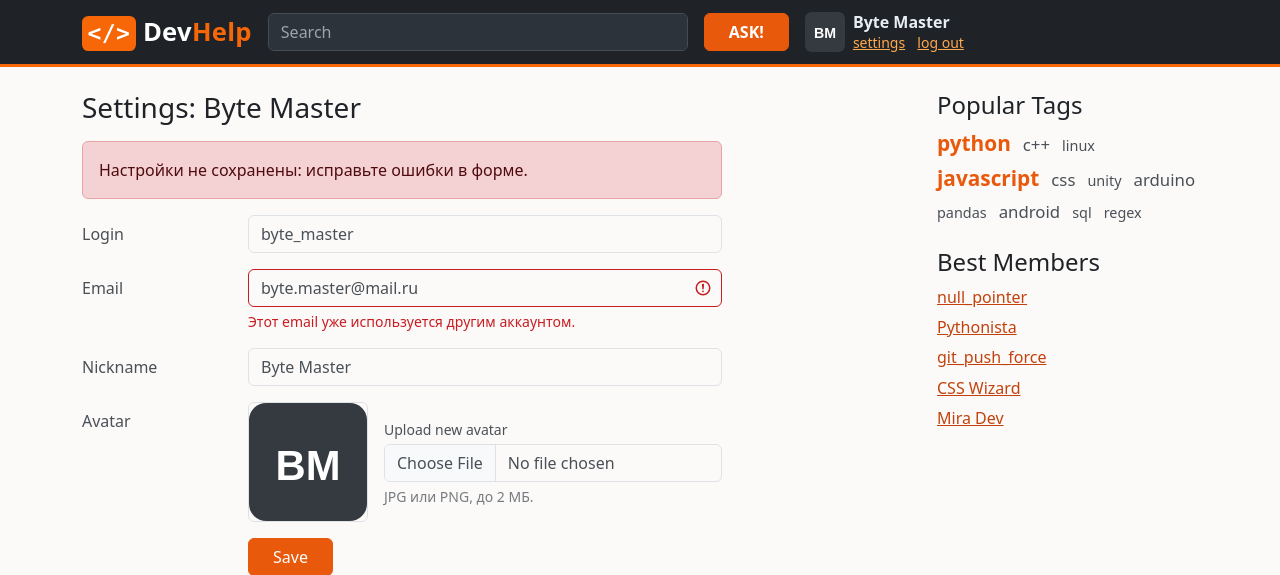
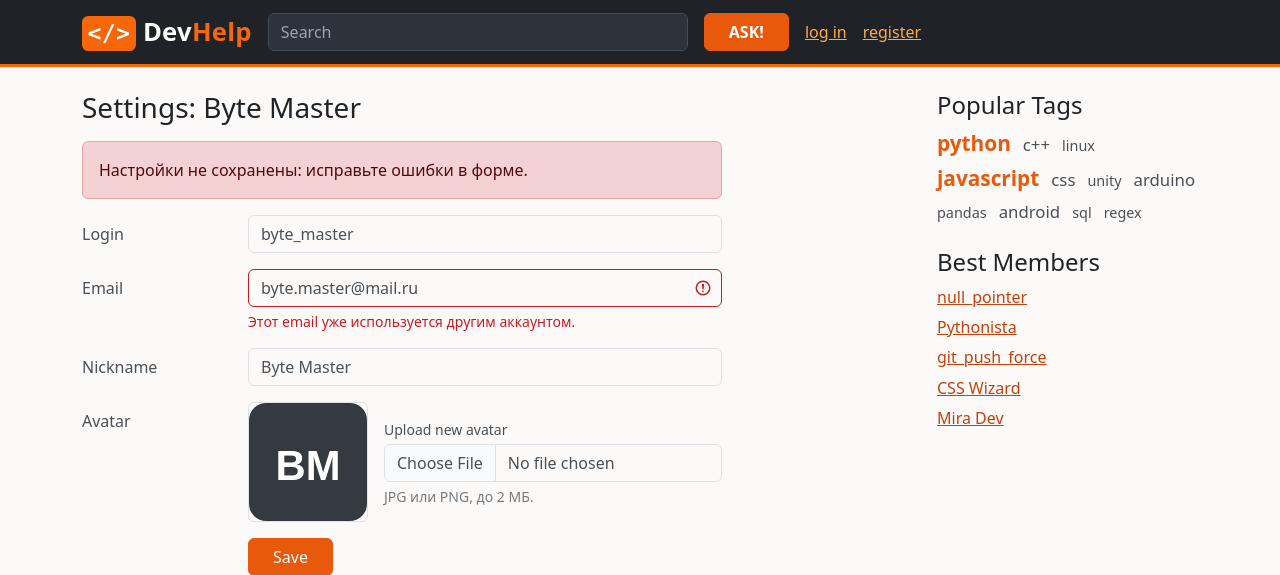
Before and after one commit to Yaroslavver/2026-VK-EDU-Web-12-Seropegin-Ya, a Django app: page /profile/ in a window 1280 px wide. Shown: the top 575 px of the page. Run offline with Django 5.2, Linux system fonts and the light colour scheme; some libraries are stand-ins or nearby versions.

Commit message:
ДЗ2: правки по комментариям

```diff
--- a/core/templates/core/includes/header.html
+++ b/core/templates/core/includes/header.html
@@ -12,11 +12,11 @@
           <input class="form-control" type="search" name="q" placeholder="Search" aria-label="Search" maxlength="100">
         </form>
         <a href="{% url 'questions:ask' %}" class="btn btn-primary fw-bold px-4 mb-2 mb-lg-0">ASK!</a>
-        {% if mock_user %}
+        {% if user.is_authenticated %}
           <div class="userblock d-flex align-items-center gap-2">
-            <img src="{% static mock_user.avatar %}" alt="{{ mock_user.nickname }} avatar" width="40" height="40" class="rounded">
+            <img src="{% static 'core/img/avatar-me.svg' %}" alt="" width="40" height="40" class="rounded">
             <div class="lh-sm">
-              <div class="fw-semibold">{{ mock_user.nickname }}</div>
+              <div class="fw-semibold">{{ user.username }}</div>
               <a href="{% url 'core:profile' %}" class="small me-2">settings</a>
               <a href="{% url 'core:login' %}" class="small">log out</a>
             </div>
--- a/questions/views.py
+++ b/questions/views.py
@@ -1,7 +1,6 @@
 from django.http import Http404
 from django.shortcuts import render
 
-from core.mock_data import MOCK_USER
 from core.utils import paginate
 
 from . import mock_data
@@ -31,4 +30,4 @@ def question(request, question_id):
 
 
 def ask(request):
-    return render(request, 'questions/ask.html', {'mock_user': MOCK_USER})
+    return render(request, 'questions/ask.html')
```
